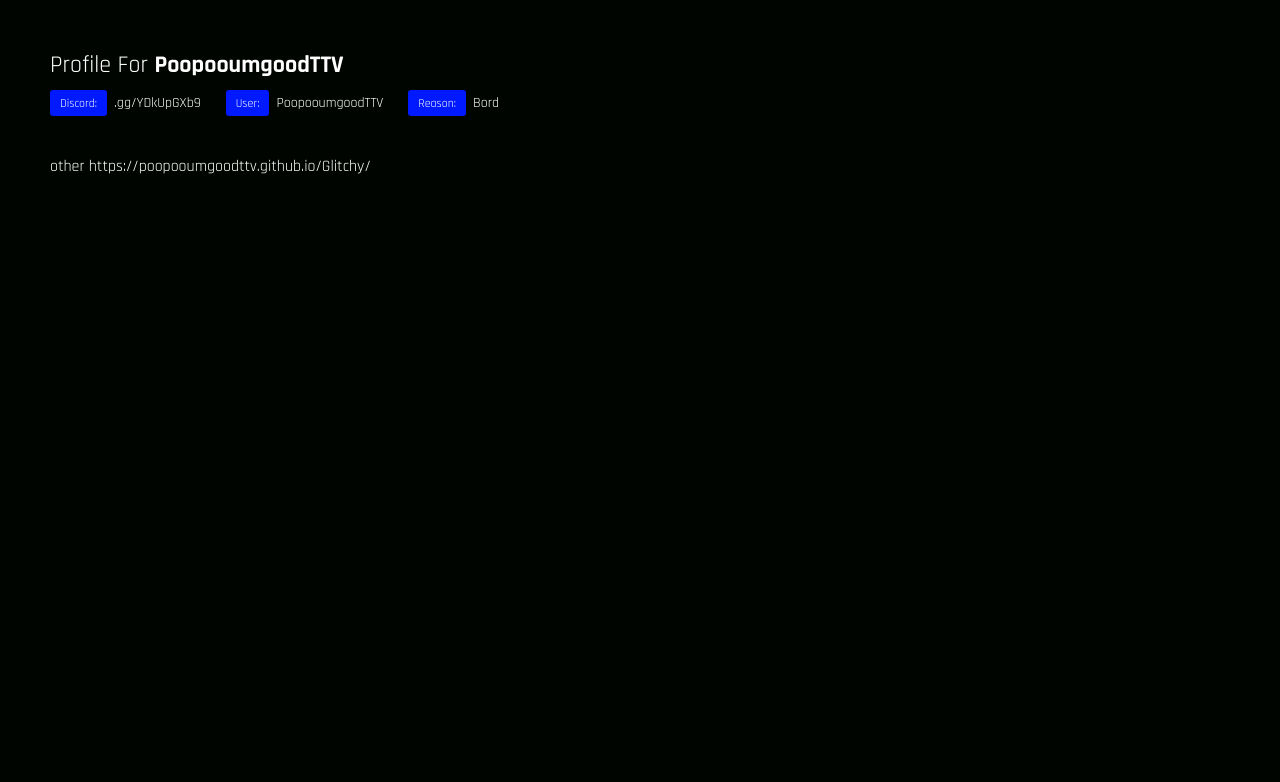
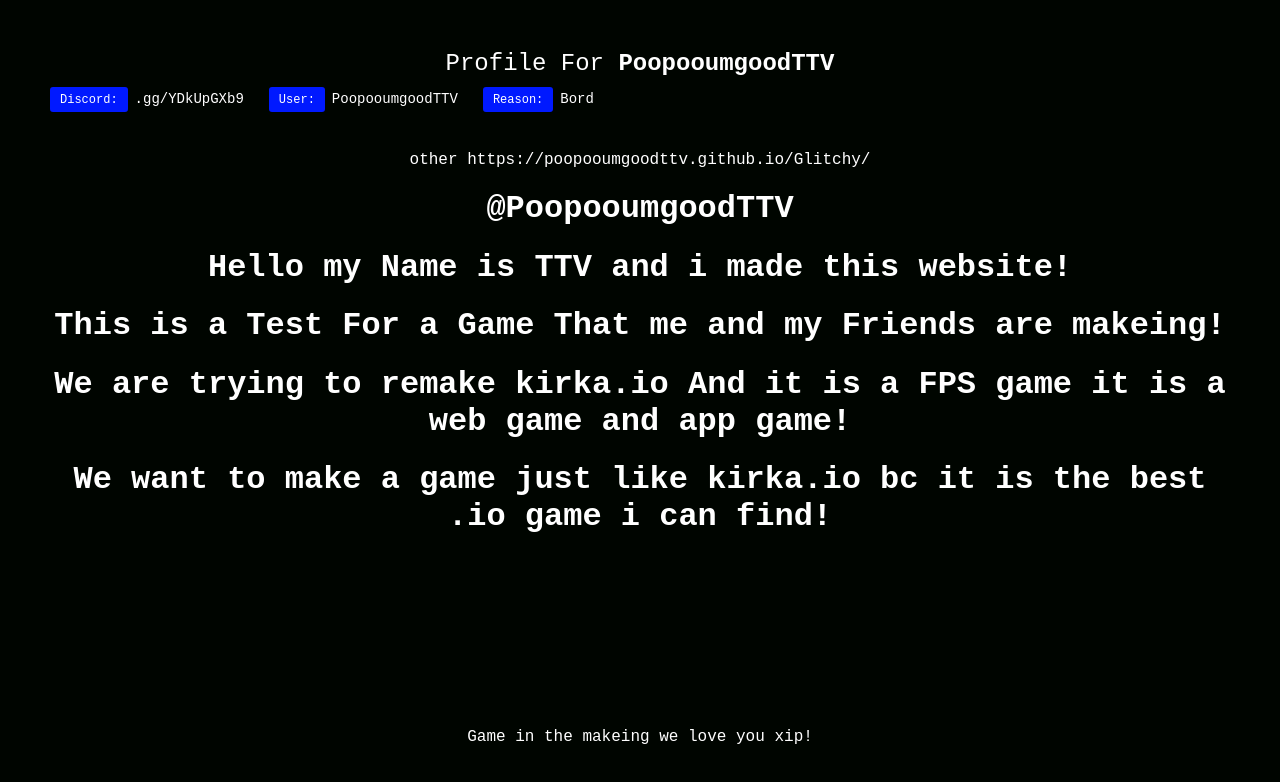
Before and after one commit to PoopooumgoodTTV/discord, a plain HTML site: page index.html in a window 1280 px wide. Drawn offline with Linux system fonts and the light colour scheme.

Commit message:
Update index.html

```diff
--- a/index.html
+++ b/index.html
@@ -25,3 +25,29 @@
         <title>Kirka.io RE-make</title>
     </h1>other</h1>
     </h1>https://poopooumgoodttv.github.io/Glitchy/</h1>
+<!DOCTYPE html>
+<html>
+    <head>
+        <meta charset="UFT-8">
+        <meta name="viewport", content="width=device-with, initial-scale=1.0">
+        <title>Kirka.io RE-make</title>
+        <link rel="stylesheet" href="snake.css">
+        <script>src="snake.js"</script>
+    </head>
+<body>
+<h1>@PoopooumgoodTTV</h1>
+    <h1>Hello my Name is TTV and i made this website!<h1>
+        <h1>This is a Test For a Game That me and my Friends are makeing!<h1>
+            <h1>We are trying to remake kirka.io And it is a FPS game it is a web game and app game!<h1>
+                <h1>We want to make a game just like kirka.io bc it is the best .io game i can find!<h1>
+<canvas id="board"></canvas>
+</body>
+</html>
+                </h1> Game in the makeing </h1>
+
+
+
+
+
+
+            </h1>we love you xip!</h1>
```
